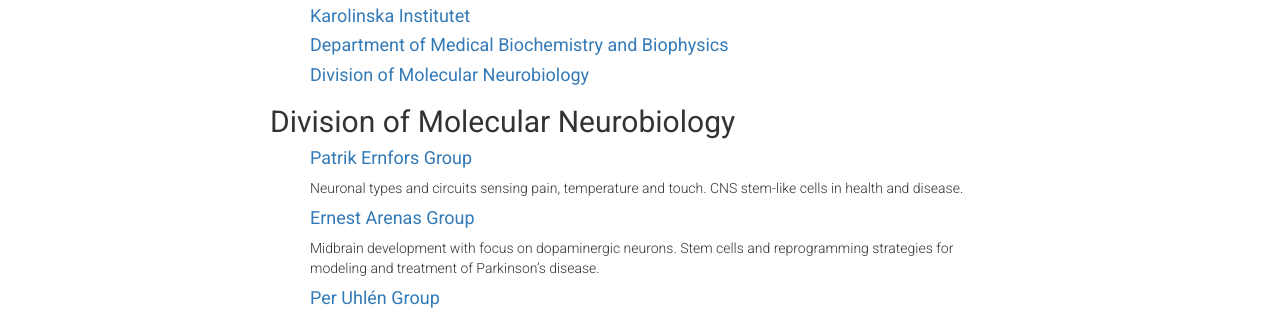
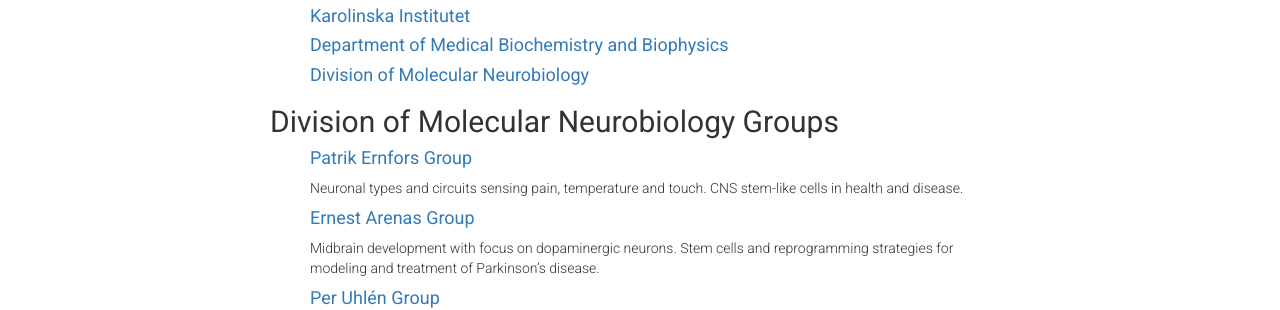
Before and after one commit to ArenasLab/arenaslab.github.io, a Jekyll site: the page links/index.html, which Jekyll copies as it is, in a window 1280 px wide and 1247 px high. Shown: the part 217-527 px from the top of the window. Built offline with Jekyll 4.4.1, drawn with Linux system fonts in a browser that asks for light colours.

Commit message:
Update index.html

```diff
--- a/links/index.html
+++ b/links/index.html
@@ -39,7 +39,7 @@
               <h4><a href="http://ki.se/en/mbb/research-division-of-molecular-neurobiology">Division of Molecular Neurobiology</a></h4>
             </ul>
 
-          <h2>Division of Molecular Neurobiology</h2>
+          <h2>Division of Molecular Neurobiology Groups</h2>
             <ul class="posts">
               <h4><a href="http://ki.se/en/mbb/patrik-ernfors-group">Patrik Ernfors Group</a></h4>
                 <p>Neuronal types and circuits sensing pain, temperature and touch. CNS stem-like cells in health and disease.</p>
```
